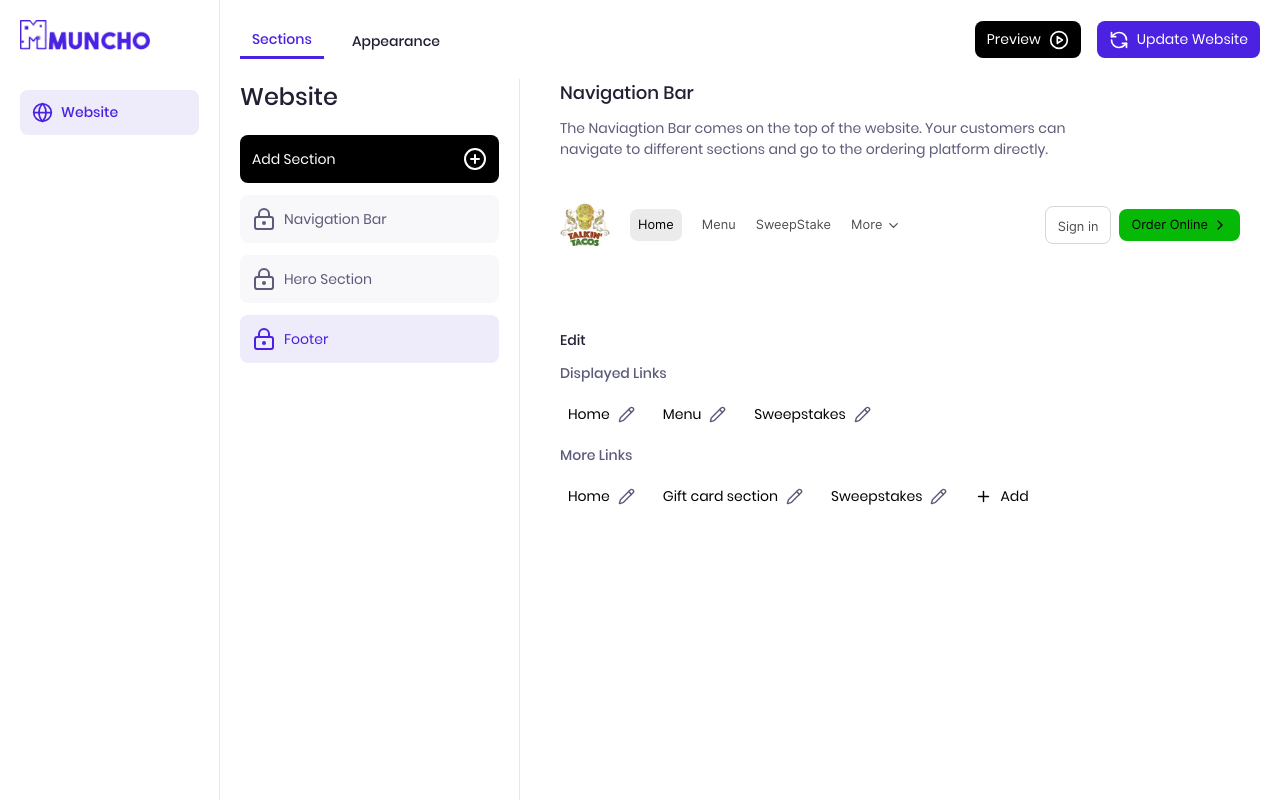
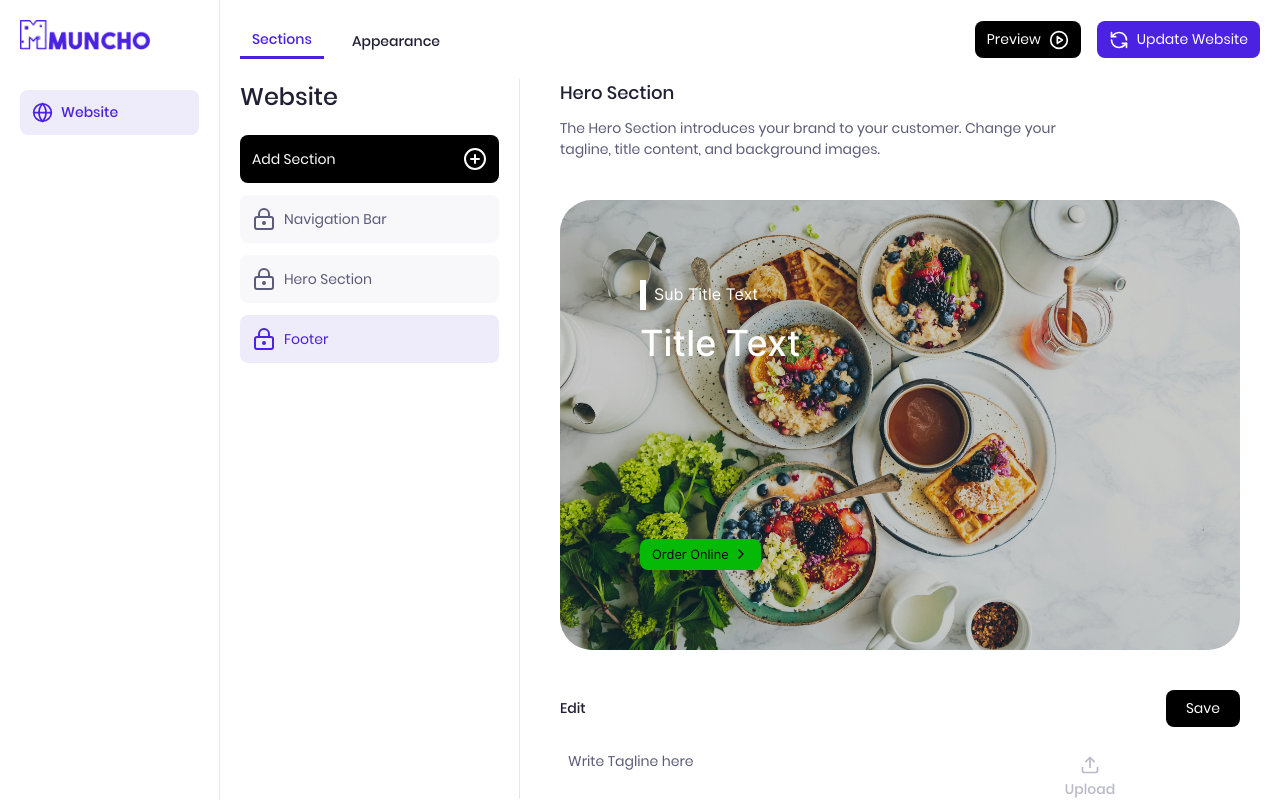
Before and after one commit to pushkardeep/muncho_cms, a React (Vite) app: page / in a window 1280 px wide. Built offline with nearby package versions, Linux system fonts and the light colour scheme.

Commit message:
Hero section updated

```diff
--- a/src/App.jsx
+++ b/src/App.jsx
@@ -10,6 +10,7 @@ import {
 // Components
 import SectionTab from "./Components/SectionTab";
 import Nav from "./Components/Sections/Nav";
+import Hero from "./Components/Sections/Hero";
 
 function App() {
   return (
@@ -71,9 +72,9 @@ function App() {
             </div>
           </div>
 
-          <div className="w-full flex-1 min-h-fit flex justify-center items-center">
+          <div className="w-full flex-1 min-h-fit flex justify-center items-start">
             {/*  Section Tabs Bar  */}
-            <div className="w-[300px] h-full min-h-fit border-r border-r-[#E8E6ED] px-5">
+            <div className="w-[300px] h-[90vh] border-r border-r-[#E8E6ED] px-5 overflow-y-auto">
               {/* Heading  */}
               <h1 className="poppins_med text-[#201F33] text-[24px]">
                 Website
@@ -108,8 +109,8 @@ function App() {
             </div>
 
             {/* Content Editing side  */}
-            <div className="flex-1 h-full overflow-hidden relative px-10">
-              <Nav />
+            <div className="flex-1 h-[90vh] relative overflow-y-auto px-10">
+              <Hero />
             </div>
           </div>
         </div>
--- a/src/Components/Sections/Hero.jsx
+++ b/src/Components/Sections/Hero.jsx
@@ -1,43 +1,86 @@
 import React from "react";
 
+// Icons
+import { Upload } from "lucide-react";
+
 // components
-import Nav from "./common/Nav";
 import BigBtn from "./Components/Common/BigBtn";
-
-// Json
-import TemplateData from "@/data/template.data.json";
+import TabHeading from "../TabHeading";
+import SmButton from "../SmButton";
 
 function Hero() {
   return (
-    <div className="w-full h-screen min-h-fit flex flex-col justify-center items-center overflow-hidden relative">
-      <div className="w-full h-fit px-8 lg:px-14 py-4 md:py-6">
-        <Nav route={"Home"} />
-      </div>
+    <div className="w-full h-full min-h-fit flex flex-col justify-start items-center gap-10 overflow-hidden relative pb-10">
+      {/* Headings  */}
+      <TabHeading
+        title={"Hero Section"}
+        description={
+          "The Hero Section introduces your brand to your customer. Change your tagline, title content, and background images."
+        }
+      />
 
-      <div className="w-full flex-1 min-h-fit overflow-hidden relative pb-5">
-        <div className="w-full h-full rounded-2xl overflow-hidden relative">
+      <div className="w-full h-[450px] min-h-[450px] overflow-hidden relative">
+        <div className="w-full h-full rounded-[32px] overflow-hidden relative">
           <img
             className="absolute top-0 left-0 object-cover overflow-hidden z-0"
-            // src={TemplateData.hero.image}
+            src="/Images/Demo/hero.jpeg"
             alt="hero_image"
           />
 
-          {/* overlay  */}
+          {/* Overlay  */}
           <div className="w-full h-full bg-black/20 absolute top-0 left-0 z-10"></div>
 
-          {/* texts  */}
-          <div className="w-full h-full flex flex-col justify-center items-start gap-3 relative z-20 p-6 sm:p-12 md:p-28">
-            <div className="w-fit flex justify-center items-center gap-2">
-              <div className="h-[30px] border-[3.5px] border-white"></div>
-              <h4 className="text-white text-[0.8rem] md:text-[1rem] font-['Inter-Reg']">
-                {TemplateData.hero.text.subtitle}
-              </h4>
+          {/* Texts  */}
+          <div className="w-full h-full flex flex-col justify-between items-start gap-3 relative z-20 p-20">
+            <div className="w-fit h-fit">
+              <div className="w-fit flex justify-center items-center gap-2">
+                <div className="h-[30px] border-[3.5px] border-white"></div>
+                <h4 className="inter_reg text-white text-[16px]">
+                  Sub Title Text
+                </h4>
+              </div>
+              <h1 className="inter_med w-full max-w-[650px] text-white text-[36px] mt-1.5">
+                Title Text
+              </h1>
             </div>
-            <h1 className="w-full max-w-[650px] text-white text-[2rem] md:text-[3.5rem] font-['Inter-Med'] leading-11 md:leading-16">
-              {TemplateData.hero.text.title}
-            </h1>
-            <BigBtn title={"Order Online"} link={"/"} />
+            <BigBtn title={"Order Online"} />
           </div>
+        </div>
+      </div>
+
+      {/* Editing Part  */}
+      <div className="w-full h-fit flex flex-col justify-center items-start gap-3 overflow-hidden relative">
+        <div className="w-full h-fit flex justify-between items-center gap-3">
+          <h3 className="poppins_med text-[#201F33] text-[14px]">Edit</h3>
+          <SmButton title={"Save"} />
+        </div>
+
+        {/* Inputs  */}
+        <div className="w-full h-fit flex justify-between items-center gap-3">
+          {/* Text Inputs */}
+          <div className="w-fit h-fit flex flex-col justify-center items-start gap-3">
+            <input
+              className="poppins_reg text-[14px] text-[#5C5C7A] placeholder:text-[#5C5C7A] focus:outline-none px-2 py-3"
+              type="text"
+              placeholder="Write Tagline here"
+            />
+            <input
+              className="poppins_reg text-[14px] text-[#5C5C7A] placeholder:text-[#5C5C7A] focus:outline-none px-2 py-3"
+              type="text"
+              placeholder="Write Heading here"
+            />
+          </div>
+
+          {/* Image Uploader */}
+          <button className="w-[300px] h-fit flex flex-col justify-center items-center gap-1 cursor-pointer bg-transparent hover:bg-[#201F33]/8 rounded-[8px] transition-colors duration-300 px-5 py-3">
+            <Upload color="#B9B9C7" size={20} />
+            <span className="poppins_med text-[#B9B9C7] text-[14px]">
+              Upload
+            </span>
+            <span className="poppins_reg text-[#B9B9C7] text-[14px]">
+              Background Image
+            </span>
+          </button>
         </div>
       </div>
     </div>
--- a/src/Components/Sections/Nav.jsx
+++ b/src/Components/Sections/Nav.jsx
@@ -7,7 +7,9 @@ import { ChevronDown, Plus } from "lucide-react";
 // components
 import BigBtn from "./Components/Common/BigBtn";
 import Menu from "./Components/Menu";
-import LinkEditor from "./Components/LinkEditor";
+import LinkEditor from "../LinkEditor";
+import TabHeading from "../TabHeading";
+import SmButton from "../SmButton";
 
 function Nav({ route = "Home" }) {
   const [isMenuOpen, setIsMenuOpen] = useState(false);
@@ -15,16 +17,12 @@ function Nav({ route = "Home" }) {
   return (
     <div className="w-full h-full min-h-fit flex flex-col justify-start items-center gap-10">
       {/* Headings  */}
-      <div className="w-full h-fit">
-        <h1 className="poppins_med text-[#201F33] text-[18px]">
-          Navigation Bar
-        </h1>
-        <p className="w-full max-w-[78%] poppins_reg text-[#5C5C7A] text-[14px] mt-3">
-          The Naviagtion Bar comes on the top of the website. Your customers can
-          navigate to different sections and go to the ordering platform
-          directly.
-        </p>
-      </div>
+      <TabHeading
+        title={"Navigation Bar"}
+        description={
+          "The Naviagtion Bar comes on the top of the website. Your customers cannavigate to different sections and go to the ordering platformdirectly."
+        }
+      />
 
       {/* Navr Bar  */}
       <nav className="w-full h-fit flex justify-between items-center relative">
@@ -111,6 +109,7 @@ function Nav({ route = "Home" }) {
               <span className="poppins_reg text-black text-[14px]">Add</span>
             </button>
           </div>
+          <SmButton title={"Save"} styles={"mt-2.5"} />
         </div>
       </div>
     </div>
--- /dev/null
+++ b/src/Components/SmButton.jsx
@@ -0,0 +1,21 @@
+import React from "react";
+
+function SmButton({
+  Icon,
+  iconSize,
+  iconColor,
+  isIcon = false,
+  title,
+  styles,
+}) {
+  return (
+    <button
+      className={`w-fit h-fit bg-black flex justify-center items-center gap-2 rounded-[8px] px-5 py-2 cursor-pointer ${styles}`}
+    >
+      {isIcon && <Icon color={iconColor} size={iconSize} />}
+      <span className="poppins_reg text-white text-[14px]">{title}</span>
+    </button>
+  );
+}
+
+export default SmButton;
--- /dev/null
+++ b/src/Components/TabHeading.jsx
@@ -0,0 +1,14 @@
+import React from "react";
+
+function TabHeading({ title, description }) {
+  return (
+    <div className="w-full h-fit">
+      <h1 className="poppins_med text-[#201F33] text-[18px]">{title}</h1>
+      <p className="w-full max-w-[78%] poppins_reg text-[#5C5C7A] text-[14px] mt-3">
+        {description}
+      </p>
+    </div>
+  );
+}
+
+export default TabHeading;
```
Also changed, not shown: public/Images/Demo/logo copy.png (deleted), src/Components/LinkEditor.jsx (renamed from src/Components/Sections/Components/LinkEditor.jsx).
